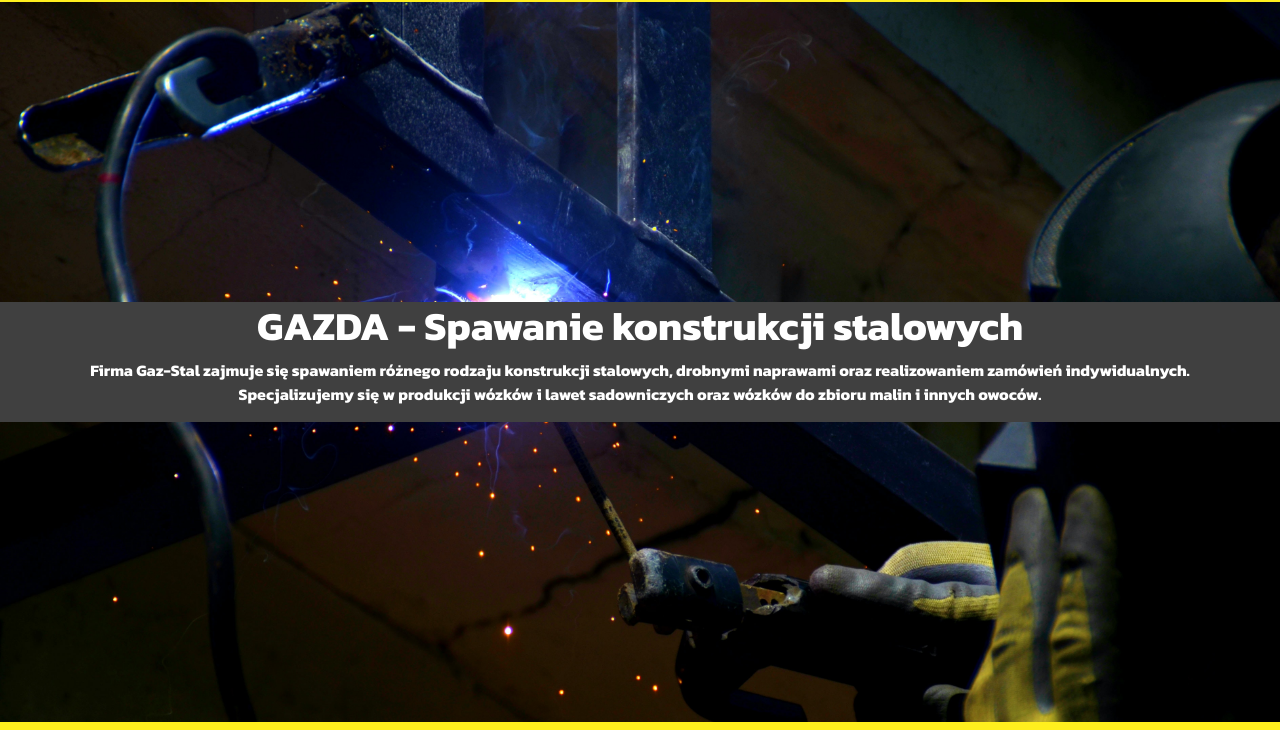
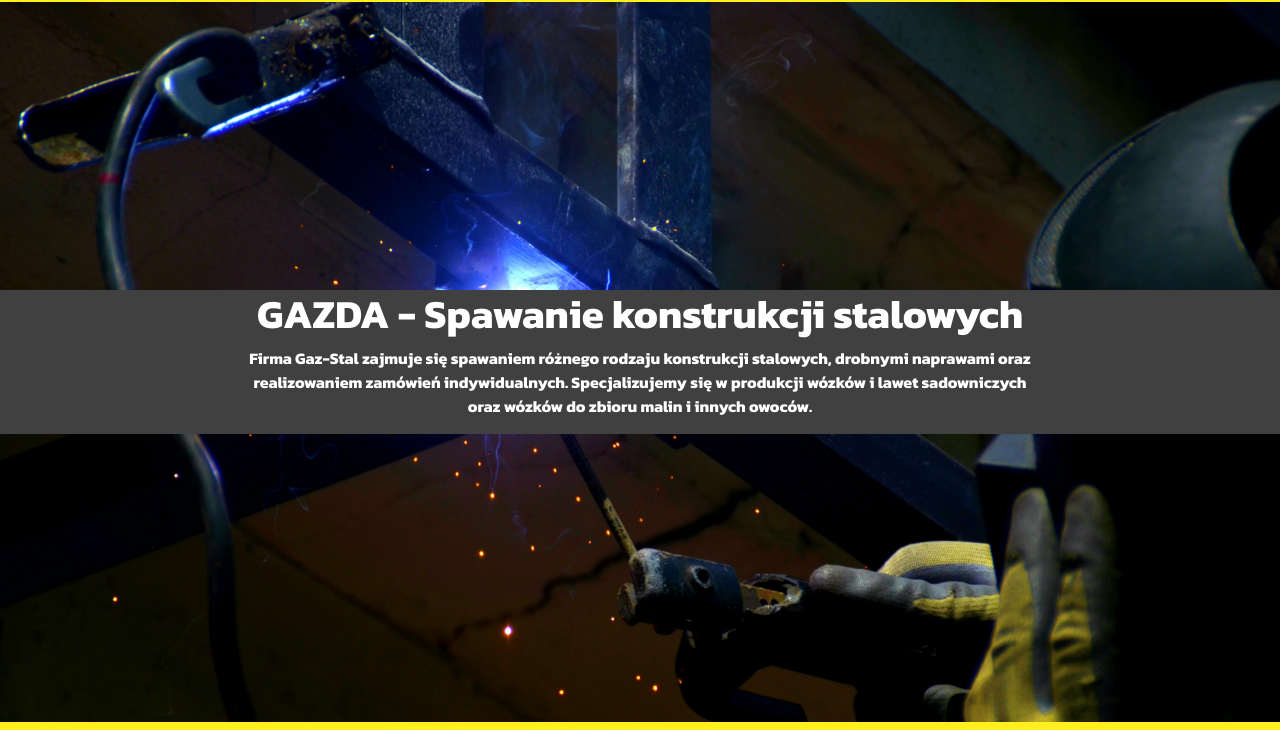
Before and after one commit to mateusz-uran/Weld-company-page, a plain HTML site: page index.html in a window 1280 px wide. Shown: the part 71-801 px from the top of the page. Drawn offline with nearby package versions, Linux system fonts and the light colour scheme.

Commit message:
Change width of sliding elements

```diff
--- a/style.css
+++ b/style.css
@@ -87,13 +87,17 @@ section {
   text-align: center;
   padding-left: 5rem;
   padding-right: 5rem;
+  display: flex;
+  justify-content: space-around;
 }
 
 .fade-in h1 {
+  width: 70%;
   animation: slideMeHeader 500ms ease-in;
 }
 
 .fade-in-info p {
+  width: 70%;
   animation: slideMeInfo 1.5s ease-in;
 }
 
```
